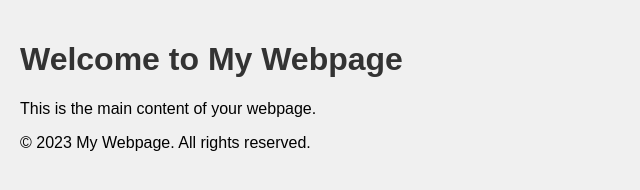
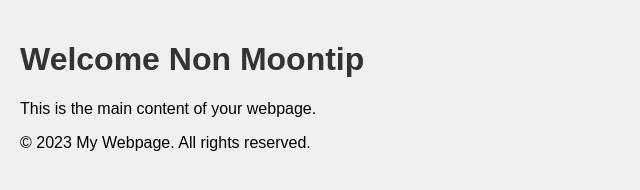
Before and after one commit to NonMoontip/NonMoontip.github.io, a plain HTML site: page index.html in a window 1280 px wide. Shown: the whole page, without its empty margins (0-640 px from the left). Drawn offline with Linux system fonts and the light colour scheme.

Commit message:
Update index.html
edit

```diff
--- a/index.html
+++ b/index.html
@@ -20,7 +20,7 @@
 <body>
 
     <header>
-        <h1>Welcome to My Webpage</h1>
+        <h1>Welcome Non Moontip</h1>
         <!-- Add a navigation menu or other header content here -->
     </header>
 
```
